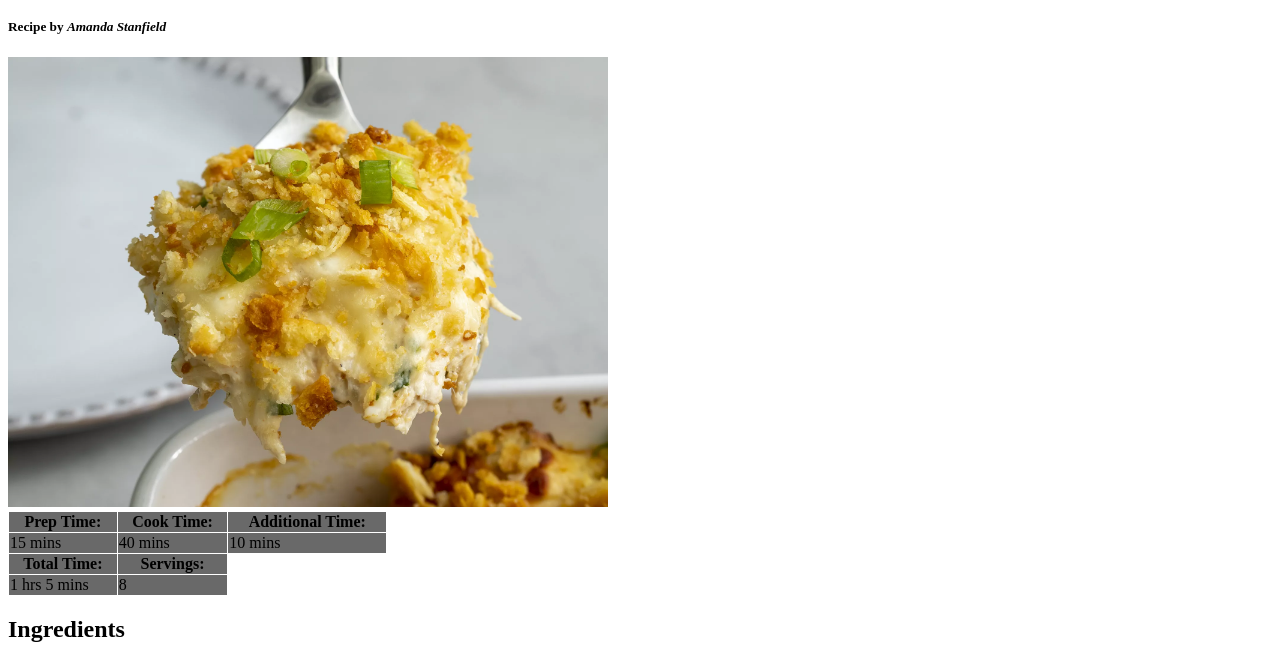
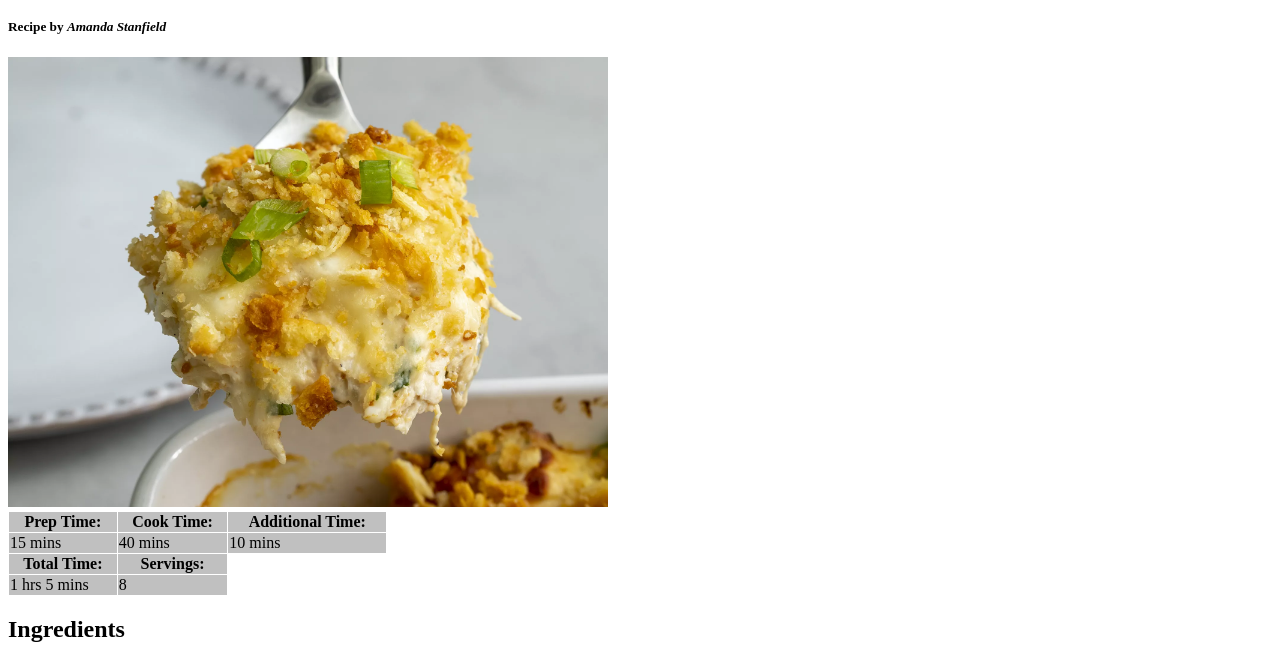
Before and after one commit to AdoniyasG/odin-recipes, a plain HTML site: page recipes/chicken.html in a window 1280 px wide. Shown: the part 119-779 px from the top of the page. Drawn offline with Linux system fonts and the light colour scheme.

Commit message:
table color change to silver

```diff
--- a/recipes/chicken.html
+++ b/recipes/chicken.html
@@ -12,7 +12,7 @@
       border-collapse: collapse;
     }
     th, td {
-  background-color: 	#696969
+  background-color: 	#C0C0C0
 }
 ol.a {list-style-type: upper-roman;}
     </style>
```
